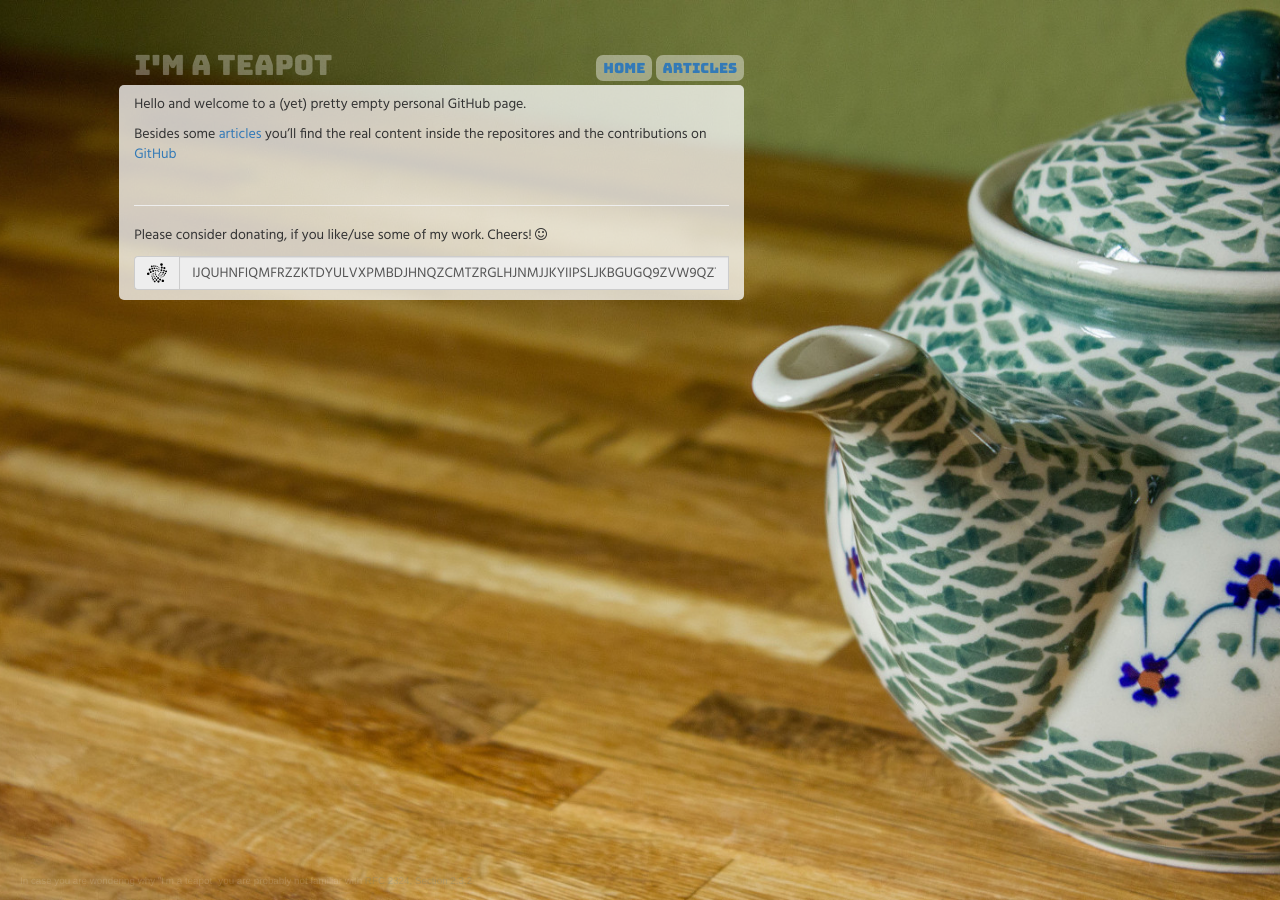
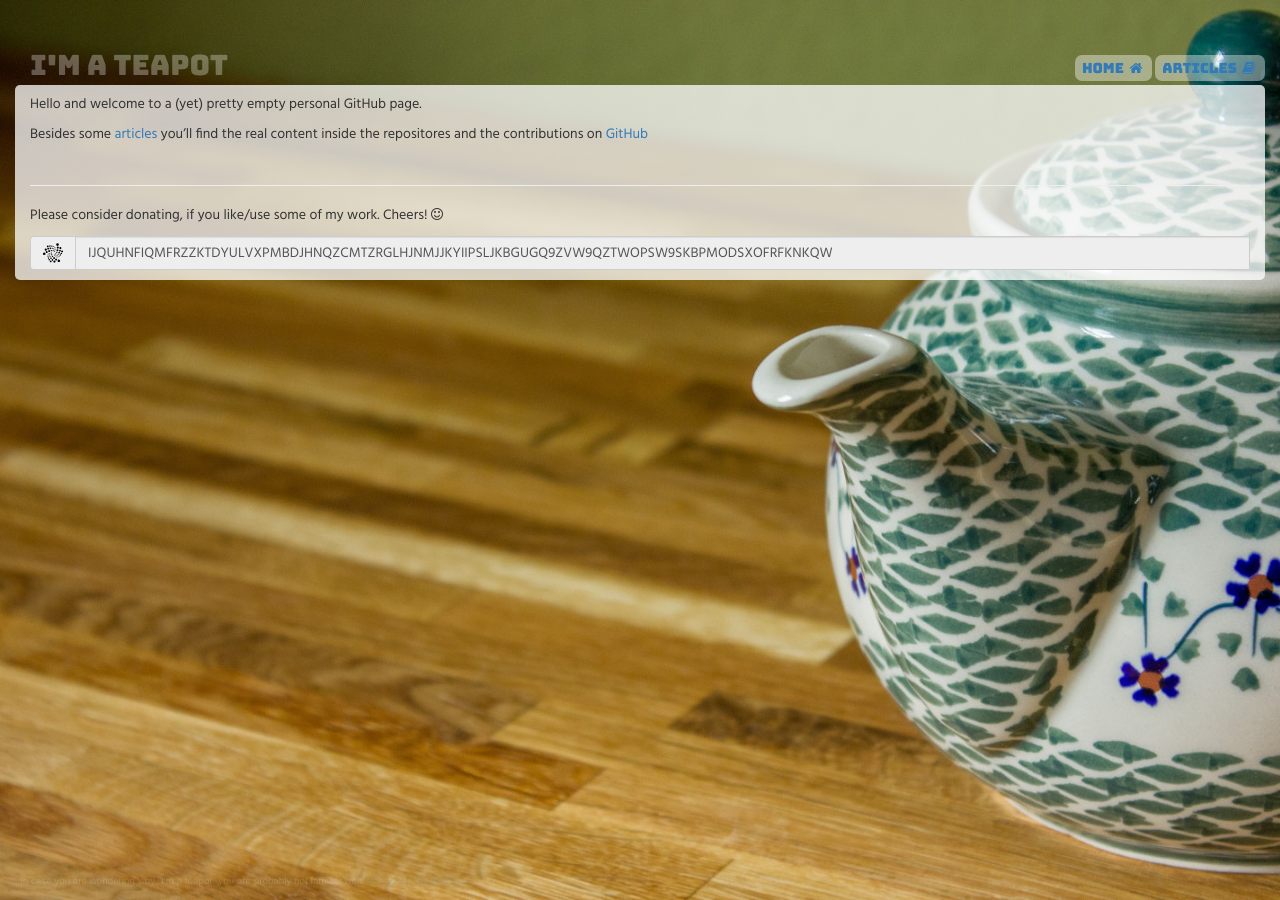
Before and after one commit to error418/error418.github.io, a Jekyll site: the page built from index.md, in a window 1280 px wide. Built offline with Jekyll 4.4.1, drawn with Linux system fonts in a browser that asks for light colours; nearby versions of some CDN libraries.

Commit message:
layout adjustments

```diff
--- a/_includes/menu.html
+++ b/_includes/menu.html
@@ -1,4 +1,10 @@
 <div class="nav">
-    <a class="nav-link" href="{{ '/' | relative_url }}">home</a>
-    <a class="nav-link" href="{{ 'posts.html' | relative_url }}">articles</a>
+    <a class="nav-link" href="{{ '/' | relative_url }}">
+        <span class="hidden-sm-down">home</span>
+        <span class="hidden-md-up"><i class="fa fa-fw fa-home"></i></span>
+    </a>
+    <a class="nav-link" href="{{ 'posts.html' | relative_url }}">
+        <span class="hidden-sm-down">articles</span>
+        <span class="hidden-md-up"><i class="fa fa-fw fa-book"></i></span>
+    </a>
 </div>
--- a/_layouts/full-width.html
+++ b/_layouts/full-width.html
@@ -2,12 +2,12 @@
 layout: default
 ---
 
-<div class="col-xs-12 col-md-offset-1 col-md-10 header">
+<div class="col-xs-12 col-xl-offset-1 col-xl-6 header">
     <span class="title">I'm a teapot</span>
 
     {% include menu.html %}
 </div>
 
-<div class="col-xs-12 col-md-offset-1 col-md-10 content">
+<div class="col-xs-12 col-xl-offset-1 col-xl-6 content">
     {{content}}
 </div>
--- a/_layouts/partial-width.html
+++ b/_layouts/partial-width.html
@@ -1,12 +1,12 @@
 ---
 layout: default
 ---
-<div class="col-xs-12 col-md-offset-1 col-md-6 header">
+<div class="col-xs-12 col-xl-offset-1 col-xl-6 header">
     <span class="title">I'm a teapot</span>
 
     {% include menu.html %}
 </div>
 
-<div class="col-xs-12 col-md-offset-1 col-md-6 content">
+<div class="col-xs-12 col-xl-offset-1 col-xl-6 content">
     {{content}}
 </div>
```
